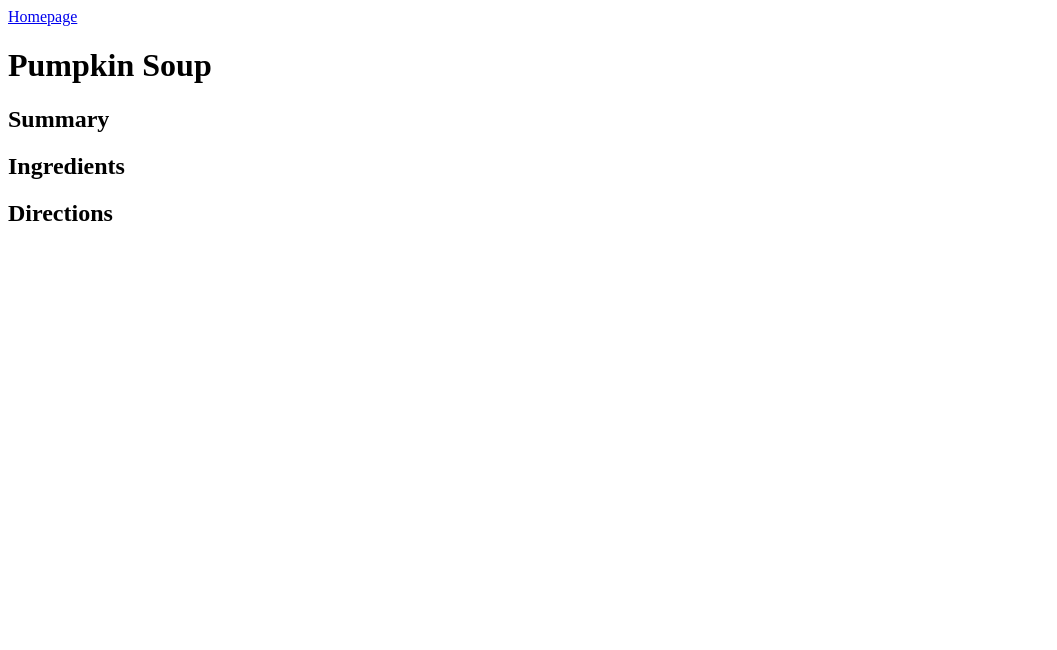
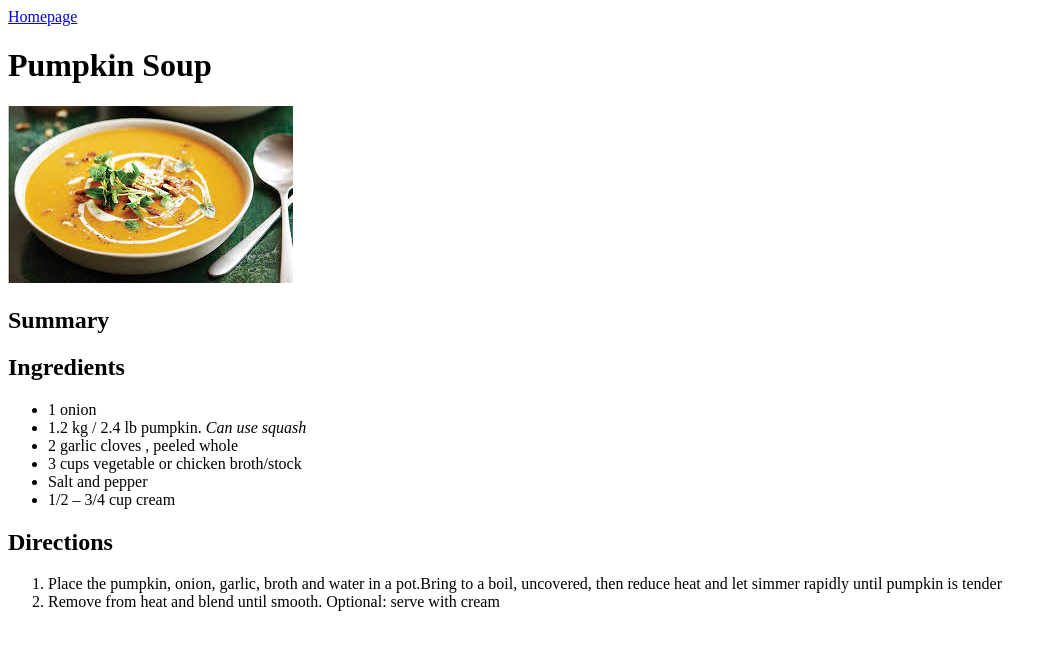
Before and after one commit to Avrianny/odin-recipes, a plain HTML site: page recipes/pumpkinsoup.html in a window 1280 px wide. Shown: the whole page, without its empty margins (0-1057 px from the left). Drawn offline with Linux system fonts and the light colour scheme.

Commit message:
Added images -Created a image folder and dowlaoded images.Linked to images on every recipe.

```diff
--- a/recipes/pumpkinsoup.html
+++ b/recipes/pumpkinsoup.html
@@ -7,9 +7,23 @@
     <body>
         <a href="../index.html" referrerpolicy="no-referrer">Homepage</a>
        <h1>Pumpkin Soup</h1>
-        <!-- Put image here -->
+       <img src="../images/soup.jpg" alt="A bowl of pumkin soup">
+        <!-- <Add image folder -->
         <h2>Summary</h2>
         <h2>Ingredients</h2>
+        <ul>
+            <li>1 onion</li>
+            <li>1.2 kg / 2.4 lb pumpkin. <em>Can use squash</em></li>
+            <li>2 garlic cloves , peeled whole</li>
+            <li>3 cups vegetable or chicken broth/stock</li>
+            <li>Salt and pepper</li>
+            <li>1/2 – 3/4 cup cream</li>
+        </ul>
         <h2>Directions</h2>
+        <ol>
+            <li>Place the pumpkin, onion, garlic, broth and water in a pot.Bring to a boil, uncovered,
+                then reduce heat and let simmer rapidly until pumpkin is tender</li>
+            <li>Remove from heat and blend until smooth. Optional: serve with cream </li>
+        </ol>
     </body>
 </html>
```
Also changed, not shown: index.html (+4 -3 lines), recipes/pumpkinbread.html (+2 -2 lines), recipes/pumpkinlatte.html (+1 -0 lines), images/charlesdeluvio-Mv9hjnEUHR4-unsplash.jpg (added), images/latte.jpg (added), images/pumkbreadjpg.jpg (added), images/pumpkins.jpg (added), images/soup.jpg (added), 1 other file.
